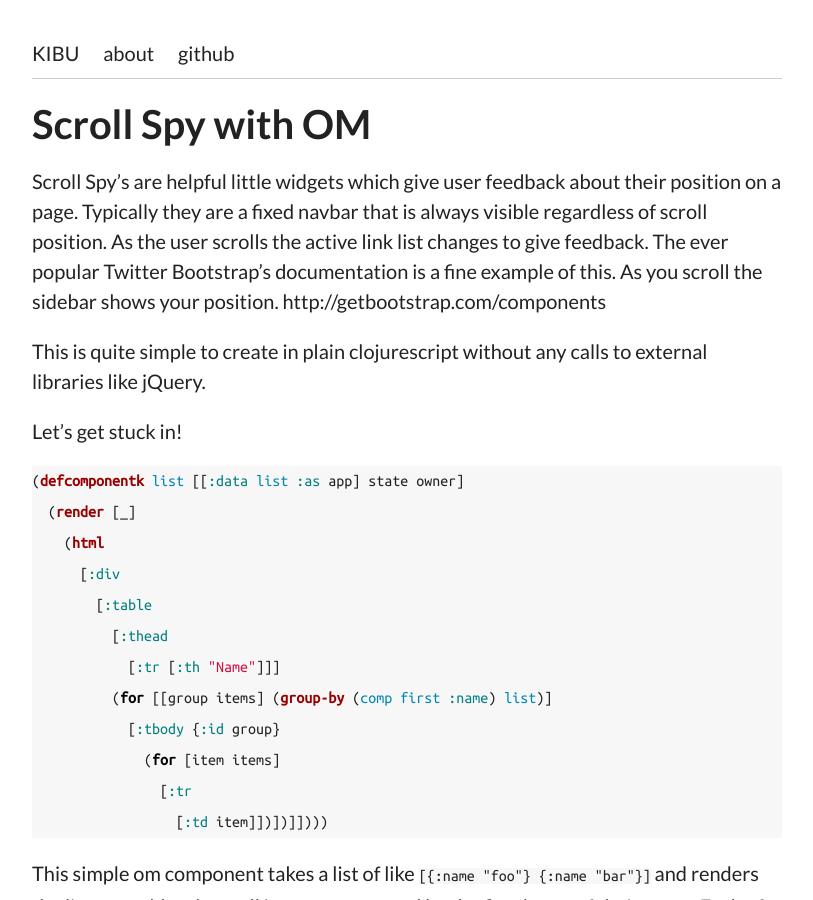
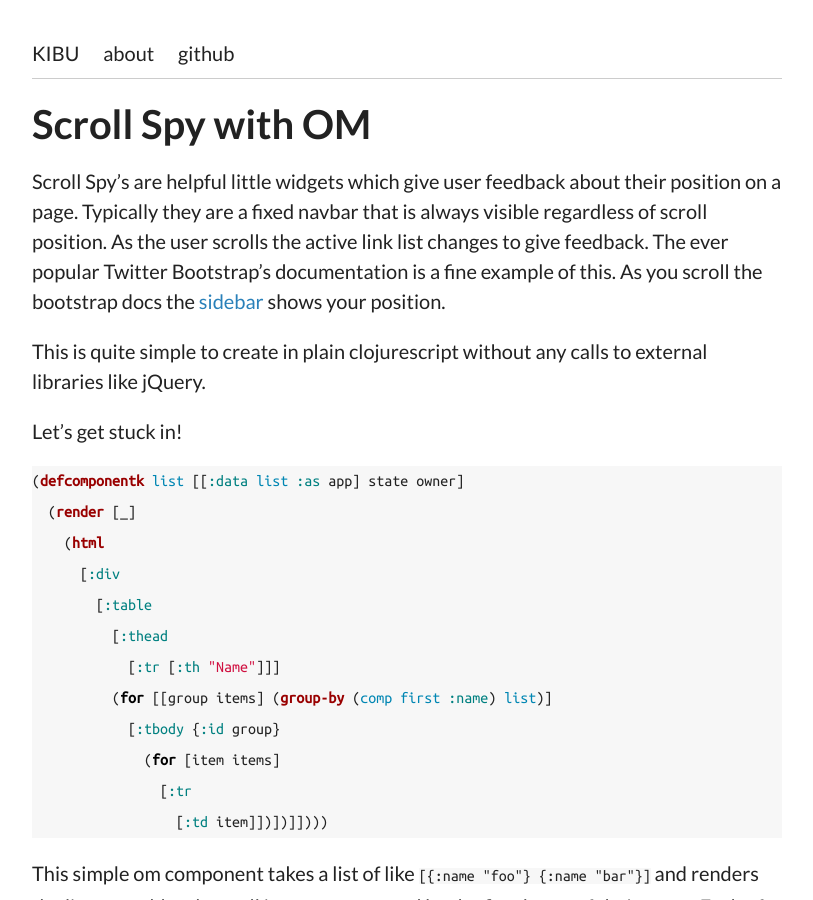
Before and after one commit to kibu-australia/kibu-australia.github.io, a Jekyll site: the page built from _posts/2014-10-03-scroll-spy-with-om.md, in a window 1280 px wide and 900 px high. Shown: the whole window, without its empty margins (233-1046 px from the left). Built offline with Jekyll 4.4.1, drawn with Linux system fonts in a browser that asks for light colours; Markdown is read by kramdown in place of the engine named in the settings; comment, search, counter and statistics services are not loaded.

Commit message:
Added link for bootstrap

```diff
--- a/_posts/2014-10-03-scroll-spy-with-om.md
+++ b/_posts/2014-10-03-scroll-spy-with-om.md
@@ -11,8 +11,7 @@ Scroll Spy's are helpful little widgets which give user feedback about their
 position on a page. Typically they are a fixed navbar that is always visible
 regardless of scroll position. As the user scrolls the active link list
 changes to give feedback. The ever popular Twitter Bootstrap's documentation
-is a fine example of this. As you scroll the sidebar shows your position.
-http://getbootstrap.com/components
+is a fine example of this. As you scroll the bootstrap docs the [sidebar](http://getbootstrap.com/components) shows your position.
 
 This is quite simple to create in plain clojurescript without any calls to
 external libraries like jQuery.
```
